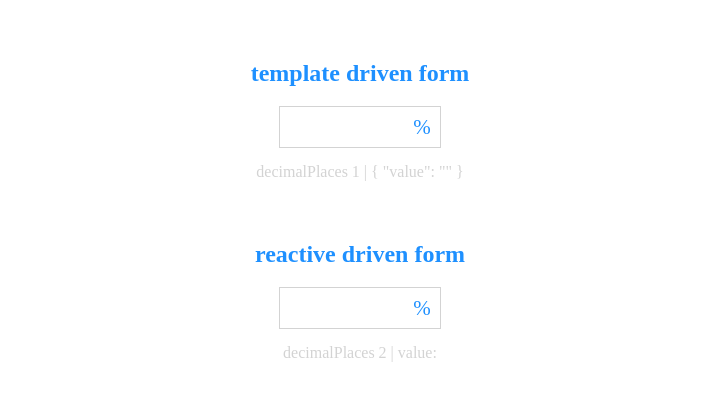
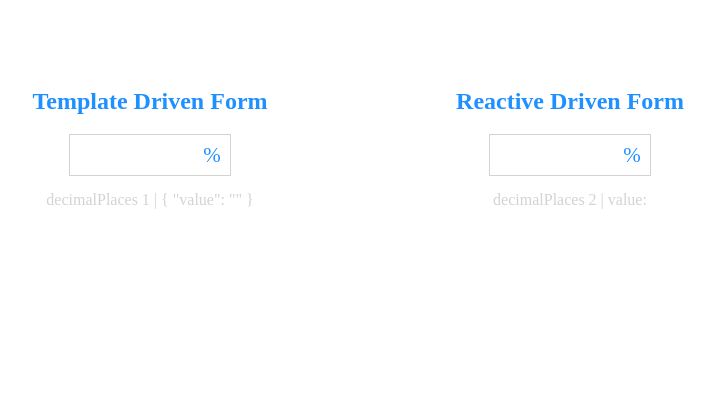
Before and after one commit to romabug/amp-code, an Angular app: page / in a window 1280 px wide. Shown: the top 400 px of the page, without its empty margins (280-995 px from the left). Built offline with nearby package versions, Linux system fonts and the light colour scheme.

Commit message:
update style

```diff
--- a/src/app/app.component.css
+++ b/src/app/app.component.css
@@ -1,8 +1,15 @@
+.demo-container{
+  display: flex;
+  flex-wrap: wrap;
+  justify-content: center;
+  width: 80%;
+  margin: 0 auto;
+}
 
 .container{
-  width: 600px;
+  display: inline-block;
+  width: 420px;
   text-align: center;
-  margin: 0 auto;
   margin-top: 60px;
 }
 
--- a/src/app/app.component.html
+++ b/src/app/app.component.html
@@ -1,6 +1,7 @@
+<div class="demo-container">
   <div class="container">
     <div class="template-driven">
-    <h2 class="template-driven__title">template driven form</h2>
+      <h2 class="template-driven__title">Template Driven Form</h2>
       <form class="template-driven__form" #f="ngForm">
         <app-input-percentage [decimalPlaces]="1" ngModel name="value"></app-input-percentage>
         <div class="template-driven__json"><span>decimalPlaces 1  </span> <span>| {{f.value | json}}</span></div>
@@ -11,7 +12,7 @@
 
   <div class="container">
     <div class="reactive-driven">
-    <h2 class="reactive-driven__title">reactive driven form</h2>
+      <h2 class="reactive-driven__title">Reactive Driven Form</h2>
       <form class="reactive-driven__form" [formGroup]="myForm">
         <app-input-percentage [decimalPlaces]="2" formControlName="percentage"></app-input-percentage>
         <div class="reactive-driven__json">
@@ -20,3 +21,5 @@
       </form>
     </div>
   </div>
+
+</div>
```
Lines whose indentation alone changed are shown as unchanged.
